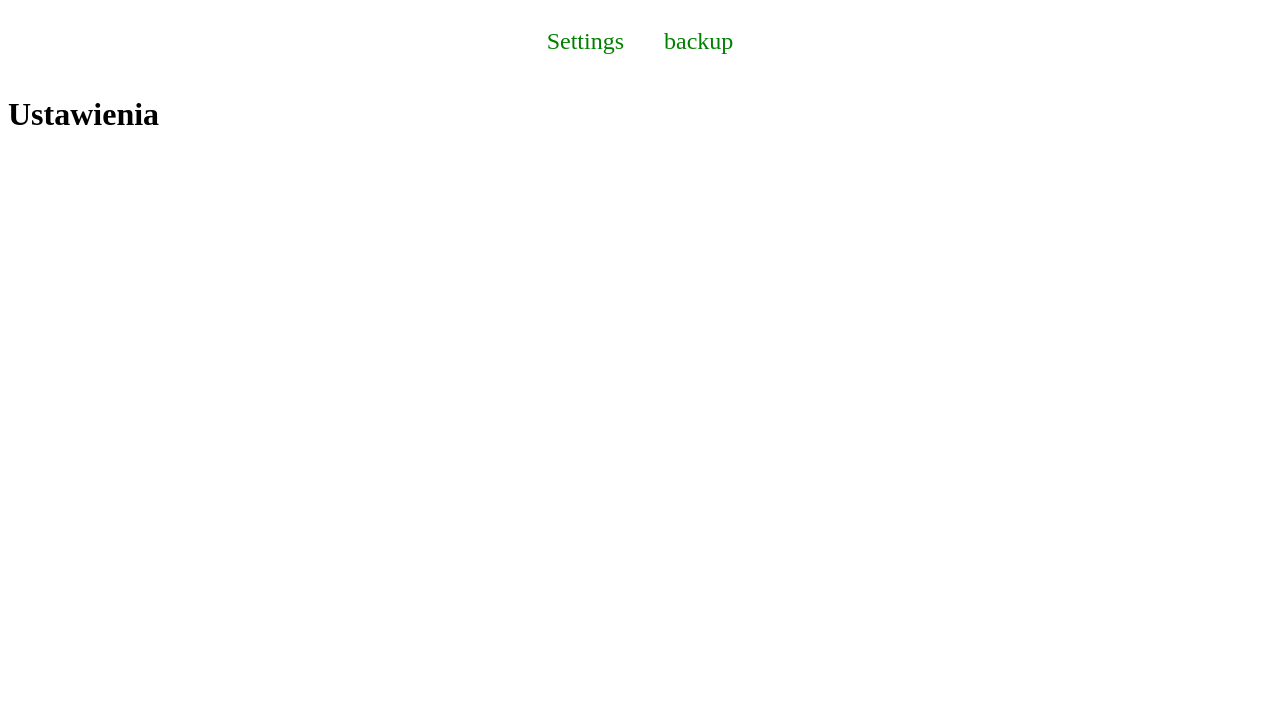
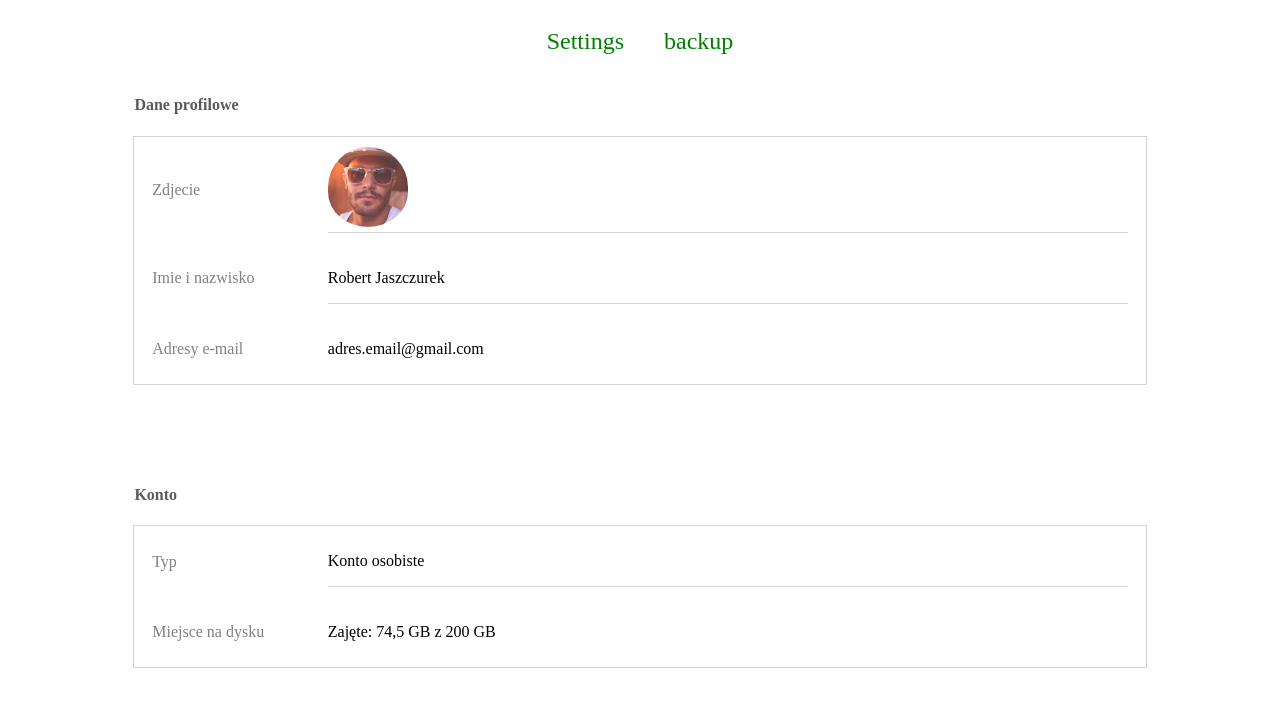
Before and after one commit to rbrtj/internship-tasks, an Angular app: page /settings in a window 1280 px wide. Shown: the top 706 px of the page. Built offline with nearby package versions, Linux system fonts and the light colour scheme.

Commit message:
Added my own template and styling

```diff
--- a/src/app/settings/settings.component.html
+++ b/src/app/settings/settings.component.html
@@ -1 +1,51 @@
-<h1>Ustawienia</h1>
+<div class="label">
+    <h4>Dane profilowe</h4>
+</div>
+<div class="container">
+    <div class="row">
+        <div class="col-sm">
+            <p>Zdjecie</p>
+        </div>
+        <div class="col-lg">
+            <img src="assets/300.jpg" alt="avatar">
+        </div>
+    </div>
+    <div class="row">
+        <div class="col-sm">
+            <p>Imie i nazwisko</p>
+        </div>
+        <div class="col-lg">
+            <p>Robert Jaszczurek</p>
+        </div>
+    </div>
+    <div class="row">
+        <div class="col-sm">
+            <p>Adresy e-mail</p>
+        </div>
+        <div class="col-lg last-col">
+            <p>adres.email@gmail.com</p>
+        </div>
+    </div>
+</div>
+
+<div class="label">
+    <h4>Konto</h4>
+</div>
+<div class="container">
+    <div class="row">
+        <div class="col-sm">
+            <p>Typ</p>
+        </div>
+        <div class="col-lg">
+            <p>Konto osobiste</p>
+        </div>
+    </div>
+    <div class="row">
+        <div class="col-sm">
+            <p>Miejsce na dysku</p>
+        </div>
+        <div class="col-lg last-col">
+            <p>Zajęte: 74,5 GB z 200 GB</p>
+        </div>
+    </div>
+</div>
--- a/src/app/settings/settings.component.scss
+++ b/src/app/settings/settings.component.scss
@@ -0,0 +1,48 @@
+.container{
+    display: flex;
+    flex-direction: column;
+    border: 1px solid lightgray;
+    width: 80%;
+    margin-left: auto;
+    margin-right: auto;
+    margin-bottom: 5rem;
+    .row{
+    display: flex;
+    padding: 10px;
+    flex-direction: row;
+    justify-content: space-around;
+    align-items: center;
+    }
+    .col-sm{
+    width: 10rem;
+    display: flex;
+    p{
+        color: gray;
+    }
+    }
+    .col-lg{
+        display: flex;
+        flex-direction: colum;
+        width: 50rem;
+        border-bottom: 1px solid lightgray;
+        img{
+            width: 80px;
+            height: 80px;
+            border-radius: 100px;
+            padding-bottom: 5px;
+        }
+    }
+    .last-col{
+        border: none;
+    }
+}
+
+.label{
+    display: flex;
+    width: 80%;
+    margin-left: auto;
+    margin-right: auto;
+    h4{
+        color: rgb(91, 91, 91);
+    }
+}
```
Also changed, not shown: src/assets/300.jpg (added).
